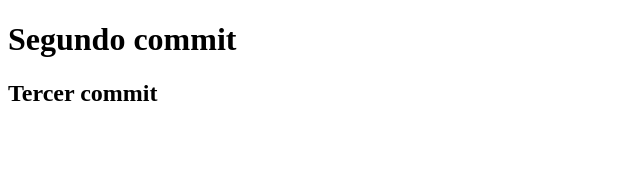
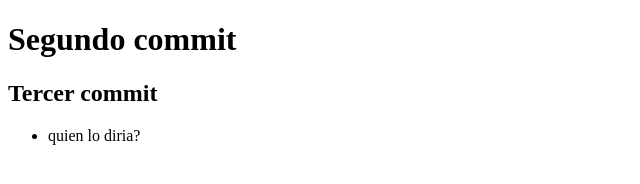
Before and after one commit to YagoGQ/jue-11-08, a plain HTML site: page index.html in a window 1280 px wide. Shown: the whole page, without its empty margins (0-640 px from the left). Drawn offline with Linux system fonts and the light colour scheme.

Commit message:
agrego a github

```diff
--- a/index.html
+++ b/index.html
@@ -10,5 +10,15 @@
 <body>
     <h1>Segundo commit</h1>
     <h2>Tercer commit</h2>
+
+    <footer>
+        <div>
+            <ul>
+                <li>
+                    <p>quien lo diria?</p>
+                </li>
+            </ul>
+        </div>
+    </footer>
 </body>
 </html>
```
